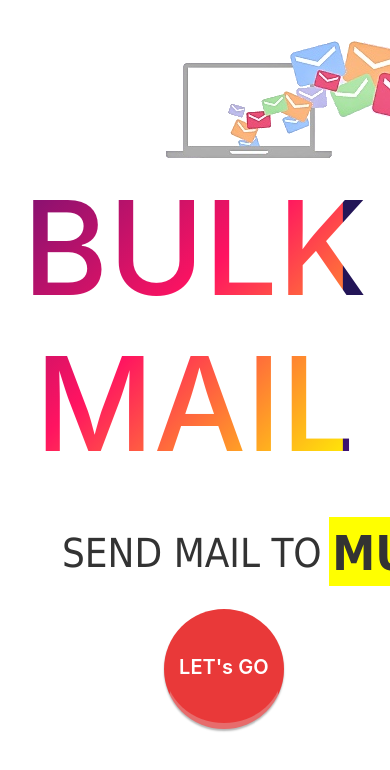
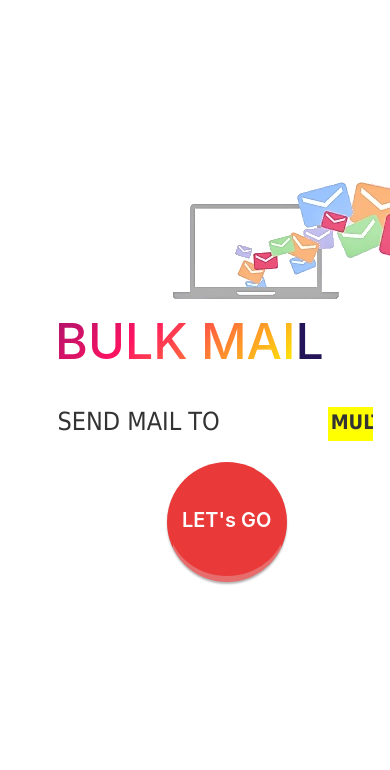
Before and after one commit to KamaleshKDK/Bulk-Mail-Tool-FE, a React (Create React App) app: page / in a window 390 px wide. Shown: the top 770 px of the page. Built offline with nearby package versions, Linux system fonts and the light colour scheme.

Commit message:
media query added

```diff
--- a/src/Mail.jsx
+++ b/src/Mail.jsx
@@ -8,7 +8,7 @@ import React, { useState } from 'react';
 import axios from 'axios';
 import sending from './img/sending.gif';
 import './mail.css';
-import { useNavigate } from 'react-router-dom';
+import { useNavigate, Link } from 'react-router-dom';
 
 
 
@@ -74,8 +74,7 @@ function Mail() {
     return (
 
       <>
-        {/* Tag  */}
-        <div className="container">
+        <div className="container shadow">
           <div className="row position-absolute top-0 start-0">
             <div class="col-sm-8 ">
 
@@ -108,9 +107,8 @@ function Mail() {
 
                         <div class="mb-3">
                           <label class="mb-2 text-muted subject-text">Subject</label>
-                          <input type="email"
+                          <input
                             class="style-input form-control"
-                            // onKeyDown={addTag}
                             id="subject"
                             value={subject}
                             onChange={(e) => setSubject(e.target.value)}
@@ -121,7 +119,6 @@ function Mail() {
                         </div>
 
                         {/* Email */}
-
 
                         <div class="mb-3">
                           <label class="mb-2 text-muted email-text">E-Mail Address</label>
@@ -200,10 +197,10 @@ function Mail() {
           </div>
 
 
-          {/* <div class="row justify-content-sm-center h-100 m-3 "> */}
+          <div class="row justify-content-sm-center h-100 m-3 ">
 
+          </div>
         </div>
-        {/* </div> */}
 
       </>
     )
--- a/src/Welcome/Home.js
+++ b/src/Welcome/Home.js
@@ -8,7 +8,7 @@ import Text from './Text';
 function Home() {
     return (
         <>
-        <img className='backgroung-img' src={background} alt="backgound image"/>
+        <img className='backgroung-img'  src={background} alt="backgound image"/>
             <div className="container">
                 <div className="row">
                     <div className="col-md-12 text-center">
--- a/src/Welcome/button.css
+++ b/src/Welcome/button.css
@@ -26,3 +26,11 @@
     box-shadow: 0 0 3px rgba(0, 0, 0, 0.55);
     border-bottom: none;
 }
+@media only screen and
+ (min-width: 320px) and
+(max-width: 480px) {
+    .btn{
+        margin-right: 60px;
+    }
+
+}
--- a/src/Welcome/home.css
+++ b/src/Welcome/home.css
@@ -40,8 +40,21 @@ body {
 
 }
 
-.backgroung-img{
-   margin-top: 15%;
-   margin-left: 31%;
+.backgroung-img {
+    margin-top: 15%;
+    margin-left: 31%;
 
 }
+
+@media only screen and (min-width: 320px) and (max-width: 480px) {
+    .backgroung-img .img {
+        float: right;
+        margin: 0 0 5px 5px
+    }
+
+    .animate-charcter {
+        font-size: 50px;
+        text-align: center;
+        margin-left: 13px;
+    }
+}
--- a/src/Welcome/text.css
+++ b/src/Welcome/text.css
@@ -10,7 +10,6 @@ h1 {
     white-space: nowrap;
     overflow: hidden;
     position: relative;
-
     height: 100%;
 }
 
@@ -116,3 +115,26 @@ h1 span {
         text-indent: 0;
     }
 }
+
+
+@media only screen and
+ (min-width: 320px) and
+(max-width: 480px) {
+    h1{
+        font-size: 20px;
+        margin-left: 20px;
+    }
+    h1 span {
+        font-size: 25px;
+        margin-left: 20px;
+    }
+    .message{
+        margin-right: 160%;
+    }
+    .word1 .word2{
+        margin-right: 160%;
+
+
+
+    }
+}
--- a/src/index.css
+++ b/src/index.css
@@ -1,7 +1,4 @@
-* {
-  margin: 0;
-  padding: 0;
-}
+
 
 body {
   margin: 0;
--- a/src/mail.css
+++ b/src/mail.css
@@ -42,7 +42,7 @@
   justify-content: space-between;
   align-items: center;
   /* margin-bottom: 150px; */
-  /* margin-right: 260px; */
+  margin-right: 200px;
   /* margin-left: 30%; */
   /* border: 2px solid #f74b42; */
   /* box-shadow: 5px 6px 28px -4px #040a0098;*/
@@ -225,13 +225,14 @@
   display: flex;
   flex-wrap: wrap;
   /* min-height: 48px; */
-  width: 49%;
+  width: 40%;
   padding: 0 8px;
   border: 1px solid #adc5dd;
   border-radius: 6px;
   text-align: center;
   overflow: scroll;
   height: 580px;
+  /* margin-right: 100%; */
 }
 
 .tag-input input {
@@ -304,3 +305,19 @@
 
   color: white;
 }
+
+
+@media only screen
+  and (min-width: 320px)
+  and (max-width: 480px) {
+    .form{
+      margin-right: 46%;
+    }
+    .animate-charcter{
+      margin-right: 24px;
+    }
+    .button-29{
+      margin-right: 27px;
+    }
+
+}
```
Also changed, not shown: 1 other file (tests, documents, lock files or other folders).
